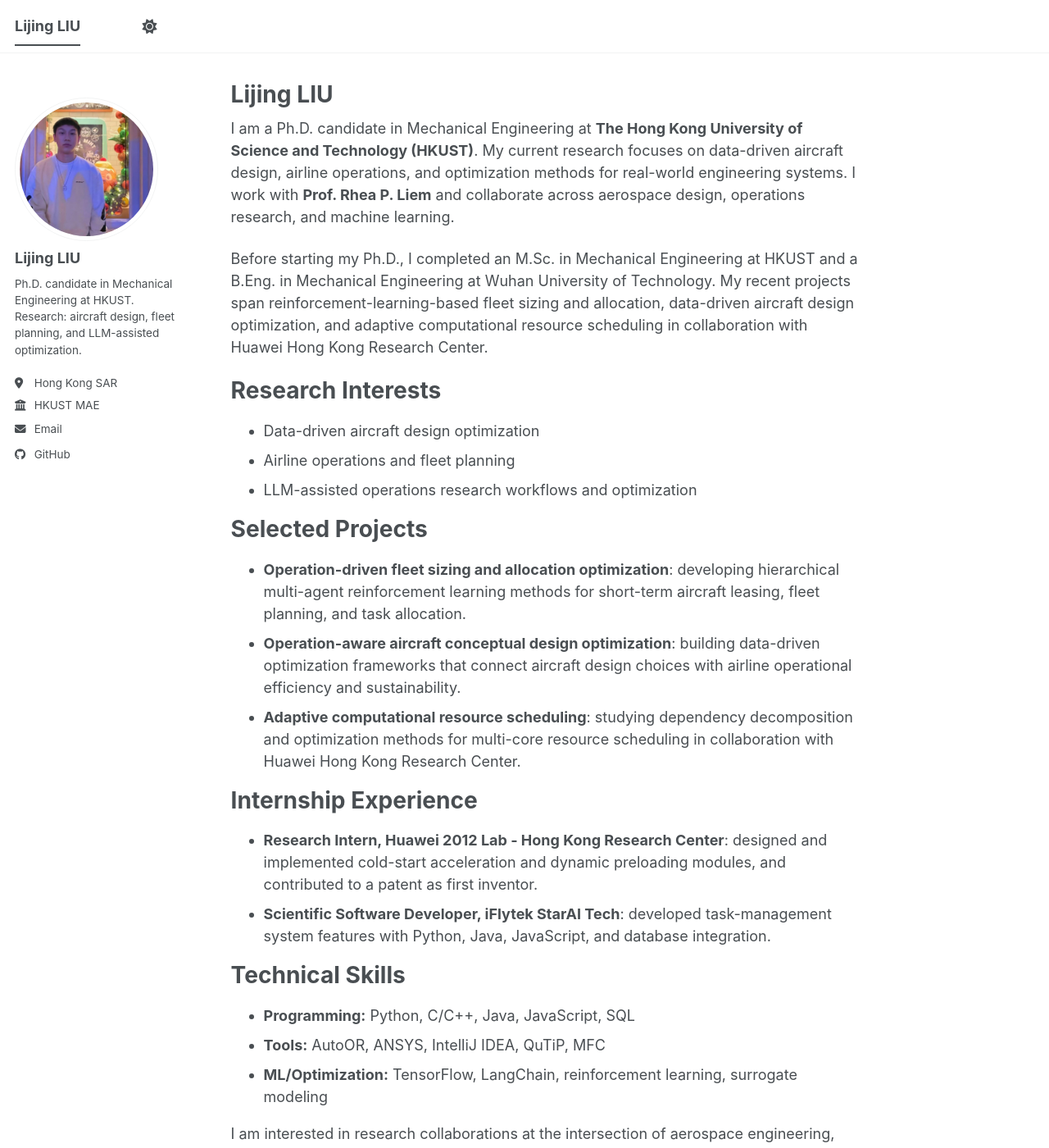
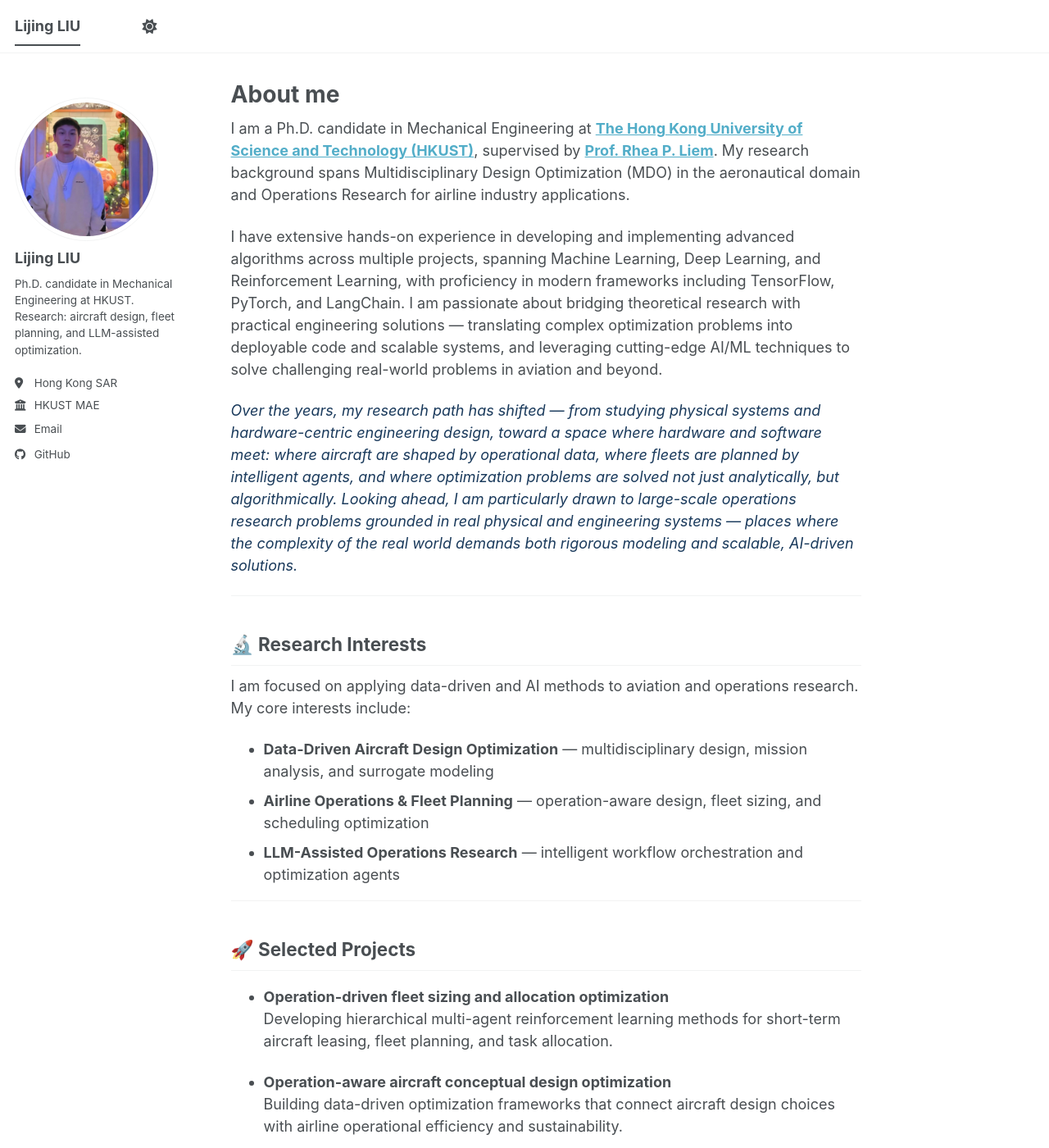
Before and after one commit to LijingJim/LijingJim.github.io, a Jekyll site: the page built from _pages/about.md, in a window 1280 px wide and 1400 px high. Shown: the whole window at 82% size. Built offline with Jekyll 4.4.1, drawn with Linux system fonts in a browser that asks for light colours; a script bundle is joined from its source files by our own code; library files that are not in the unit come from our copies; some of the changed text lies outside the part shown.

Commit message:
Fix duplicate Links section, add personal quote in dark blue, restore latest layout
Co-authored-by: Copilot <223556219+Copilot@users.noreply.github.com>

```diff
--- a/_pages/about.md
+++ b/_pages/about.md
@@ -1,56 +1,66 @@
 ---
 permalink: /
-title: "Lijing LIU"
+title: "About me"
 author_profile: true
 redirect_from:
   - /about/
   - /about.html
 ---
 
-I am a Ph.D. candidate in Mechanical Engineering at **The Hong Kong University of Science and Technology (HKUST)**. My current research focuses on data-driven aircraft design, airline operations, and optimization methods for real-world engineering systems. I work with **Prof. Rhea P. Liem** and collaborate across aerospace design, operations research, and machine learning.
+I am a Ph.D. candidate in Mechanical Engineering at **[The Hong Kong University of Science and Technology (HKUST)](https://hkust.edu.hk/)**, supervised by **[Prof. Rhea P. Liem](https://profiles.imperial.ac.uk/r.liem)**. My research background spans Multidisciplinary Design Optimization (MDO) in the aeronautical domain and Operations Research for airline industry applications.
 
-Before starting my Ph.D., I completed an M.Sc. in Mechanical Engineering at HKUST and a B.Eng. in Mechanical Engineering at Wuhan University of Technology. My recent projects span reinforcement-learning-based fleet sizing and allocation, data-driven aircraft design optimization, and adaptive computational resource scheduling in collaboration with Huawei Hong Kong Research Center.
+I have extensive hands-on experience in developing and implementing advanced algorithms across multiple projects, spanning Machine Learning, Deep Learning, and Reinforcement Learning, with proficiency in modern frameworks including TensorFlow, PyTorch, and LangChain. I am passionate about bridging theoretical research with practical engineering solutions — translating complex optimization problems into deployable code and scalable systems, and leveraging cutting-edge AI/ML techniques to solve challenging real-world problems in aviation and beyond.
 
-Research Interests
-======
+<p style="color: #1a3a5c; font-style: italic;">Over the years, my research path has shifted — from studying physical systems and hardware-centric engineering design, toward a space where hardware and software meet: where aircraft are shaped by operational data, where fleets are planned by intelligent agents, and where optimization problems are solved not just analytically, but algorithmically. Looking ahead, I am particularly drawn to large-scale operations research problems grounded in real physical and engineering systems — places where the complexity of the real world demands both rigorous modeling and scalable, AI-driven solutions.</p>
 
-* Data-driven aircraft design optimization
-* Airline operations and fleet planning
-* LLM-assisted operations research workflows and optimization
+---
 
-Selected Projects
-======
+## 🔬 Research Interests
 
-* **Operation-driven fleet sizing and allocation optimization**: developing hierarchical multi-agent reinforcement learning methods for short-term aircraft leasing, fleet planning, and task allocation.
-* **Operation-aware aircraft conceptual design optimization**: building data-driven optimization frameworks that connect aircraft design choices with airline operational efficiency and sustainability.
-* **Adaptive computational resource scheduling**: studying dependency decomposition and optimization methods for multi-core resource scheduling in collaboration with Huawei Hong Kong Research Center.
+I am focused on applying data-driven and AI methods to aviation and operations research. My core interests include:
 
-Internship Experience
-======
+* **Data-Driven Aircraft Design Optimization** — multidisciplinary design, mission analysis, and surrogate modeling
+* **Airline Operations & Fleet Planning** — operation-aware design, fleet sizing, and scheduling optimization
+* **LLM-Assisted Operations Research** — intelligent workflow orchestration and optimization agents
 
-* **Research Intern, Huawei 2012 Lab - Hong Kong Research Center**: designed and implemented cold-start acceleration and dynamic preloading modules, and contributed to a patent as first inventor.
-* **Scientific Software Developer, iFlytek StarAI Tech**: developed task-management system features with Python, Java, JavaScript, and database integration.
+---
 
-Technical Skills
-======
+## 🚀 Selected Projects
 
-* **Programming:** Python, C/C++, Java, JavaScript, SQL
-* **Tools:** AutoOR, ANSYS, IntelliJ IDEA, QuTiP, MFC
-* **ML/Optimization:** TensorFlow, LangChain, reinforcement learning, surrogate modeling
+* **Operation-driven fleet sizing and allocation optimization**<br>
+  Developing hierarchical multi-agent reinforcement learning methods for short-term aircraft leasing, fleet planning, and task allocation.
 
-I am interested in research collaborations at the intersection of aerospace engineering, optimization, and machine learning. Please feel free to contact me by email.
+* **Operation-aware aircraft conceptual design optimization**<br>
+  Building data-driven optimization frameworks that connect aircraft design choices with airline operational efficiency and sustainability.
 
-Links
-======
+* **[AutoOR](https://github.com/chick26/AutoOR): LLM-assisted OR workflow**<br>
+  An orchestration framework that turns natural-language optimization problems into structured models, routes them to appropriate solvers (LP/MILP, TSP/VRP, scheduling, NLP), and returns business-readable explanations.
 
-* [CV](/cv/)
-* [Publications](/publications/)
-* [Download PDF CV](/files/Lijing-LIU-CV.pdf)
-l.
+---
 
-Links
-======
+## 💼 Experience
 
-* [CV](/cv/)
-* [Publications](/publications/)
-* [Download PDF CV](/files/Lijing-LIU-CV.pdf)
+* **Research Intern — Huawei 2012 Lab, Hong Kong Research Center**<br>
+  Designed and implemented cold-start acceleration and dynamic preloading modules; contributed to a patent as first inventor.
+
+* **Scientific Software Developer — iFlytek StarAI Tech**<br>
+  Developed task-management system features with Python, Java, JavaScript, and database integration.
+
+---
+
+## 💻 Technical Skills
+
+Beyond research, I have hands-on AI and software engineering experience:
+
+* **ML/AI Foundations:** Regression, Classification, Deep Learning, Reinforcement Learning (PPO), Surrogate Modeling
+* **Frameworks & Tools:** TensorFlow, LangChain, PuLP, OR-Tools, ANSYS
+* **Development:** Python, C/C++, Java, JavaScript, SQL, Git, Linux
+* **AI Projects:** [AutoOR](https://github.com/chick26/AutoOR) — LLM-assisted operations research workflow
+
+---
+
+## 📬 Contact
+
+I am open to research collaborations in civil aviation, optimization, and AI. Feel free to reach out via email.
+
+📄 [CV](/cv/) &nbsp;·&nbsp; 📚 [Publications](/publications/) &nbsp;·&nbsp; ⬇️ [Download PDF CV](/files/Lijing-LIU-CV.pdf)
```
